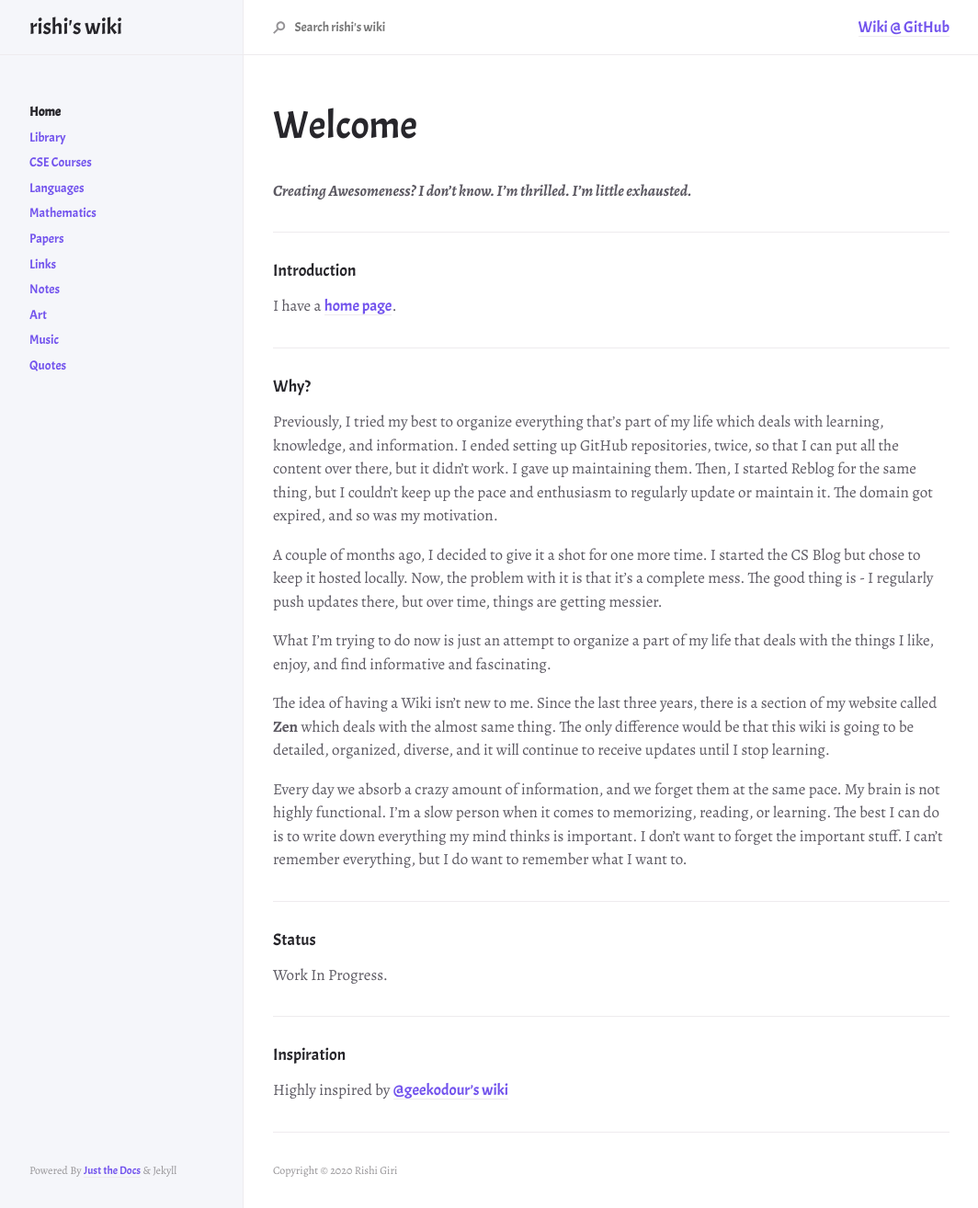
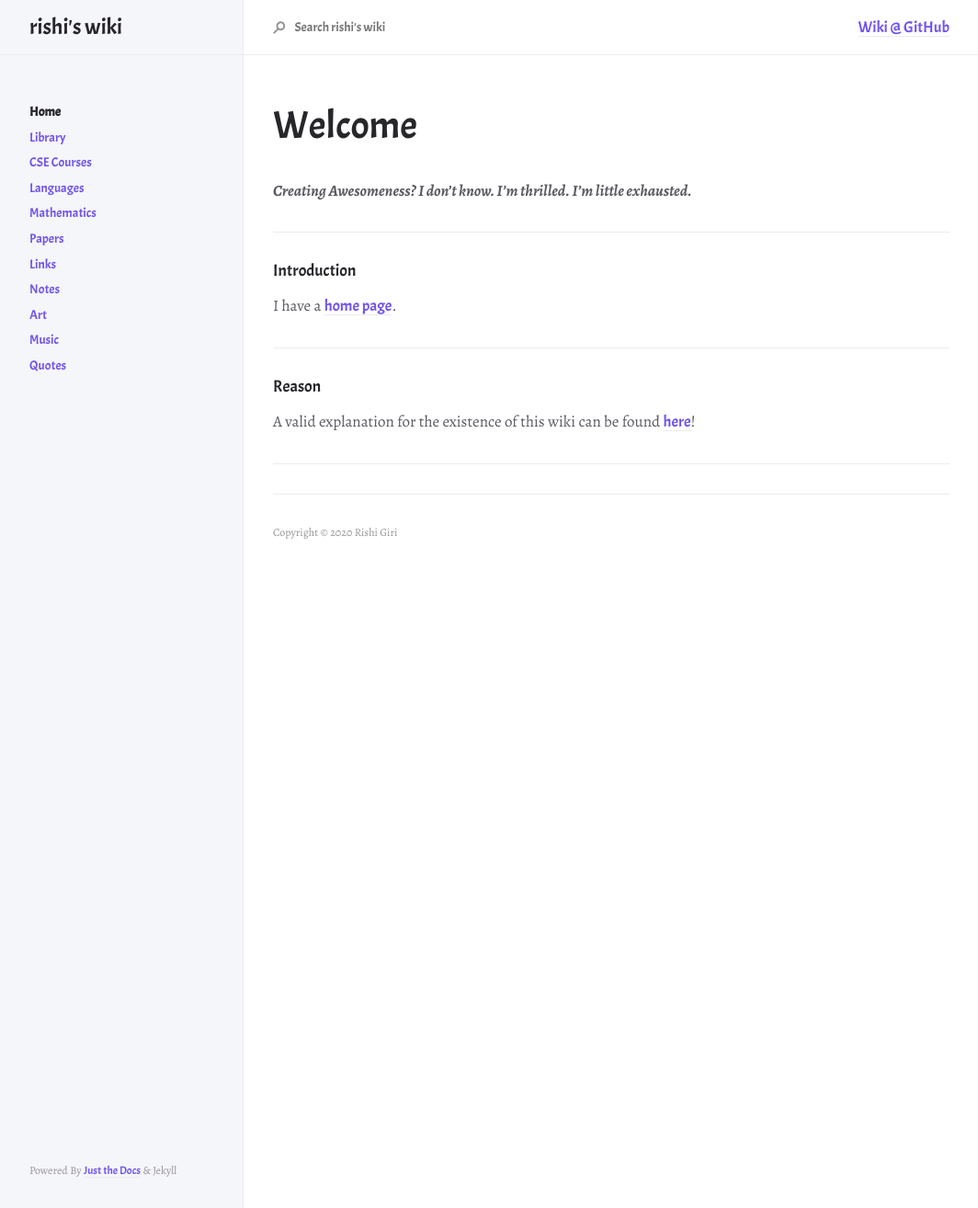
Before and after one commit to r8w/r8w, a Jekyll site: the page built from index.md, in a window 1280 px wide. Shown: the whole page at 92% size, without its empty margins (107-1171 px from the left). Built offline with Jekyll 4.4.1, drawn with Linux system fonts in a browser that asks for light colours; nearby versions of some CDN libraries.

Commit message:
update description

```diff
--- a/index.md
+++ b/index.md
@@ -21,27 +21,8 @@ I have a [home page](https://rishi.ml).
 
 ---
 
-### Why?
+### Reason
 
-Previously, I tried my best to organize everything that’s part of my life which deals with learning, knowledge, and information. I ended setting up GitHub repositories, twice, so that I can put all the content over there, but it didn’t work. I gave up maintaining them. Then, I started Reblog for the same thing, but I couldn’t keep up the pace and enthusiasm to regularly update or maintain it. The domain got expired, and so was my motivation.
-
-A couple of months ago, I decided to give it a shot for one more time. I started the CS Blog but chose to keep it hosted locally. Now, the problem with it is that it's a complete mess. The good thing is - I regularly push updates there, but over time, things are getting messier.
-
-What I'm trying to do now is just an attempt to organize a part of my life that deals with the things I like, enjoy, and find informative and fascinating.
-
-The idea of having a Wiki isn't new to me. Since the last three years, there is a section of my website called __Zen__ which deals with the almost same thing. The only difference would be that this wiki is going to be detailed, organized, diverse, and it will continue to receive updates until I stop learning.
-
-
-Every day we absorb a crazy amount of information, and we forget them at the same pace. My brain is not highly functional. I'm a slow person when it comes to memorizing, reading, or learning. The best I can do is to write down everything my mind thinks is important. I don't want to forget the important stuff. I can't remember everything, but I do want to remember what I want to.
+A valid explanation for the existence of this wiki can be found [here](https://rishi.ml/2020/wiki/)!
 
 ---
-
-### Status
-
-Work In Progress.
-
----
-
-### Inspiration
-
-Highly inspired by [@geekodour's wiki](https://wiki.geekodour.xyz)
```
